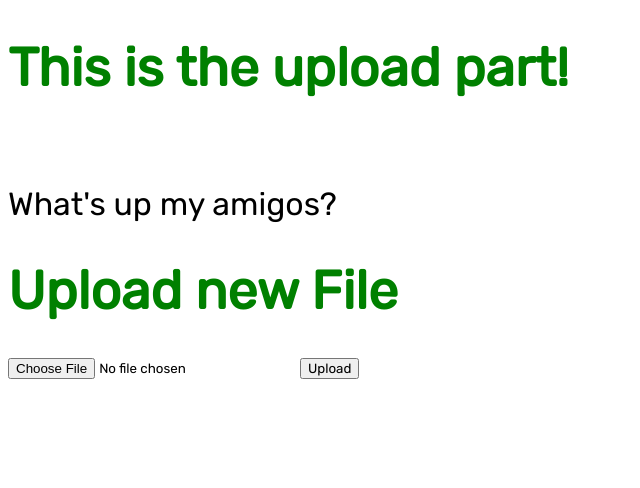
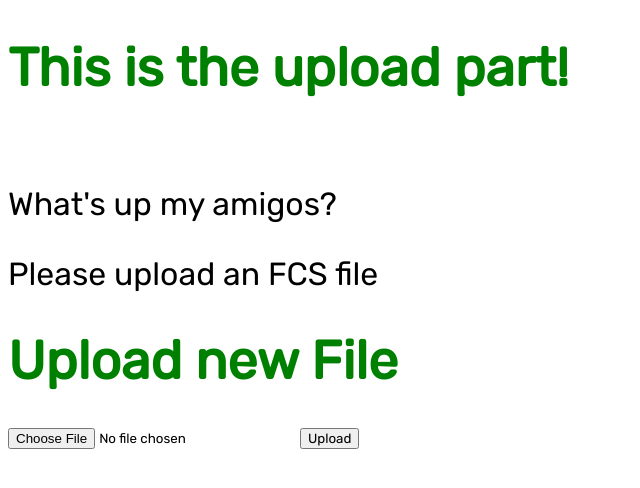
Before and after one commit to ayaanza29/zuhayr_sample-webapp, a Flask app: page /upload.html in a window 1280 px wide. Shown: the part 55-543 px from the top of the page, without its empty margins (0-640 px from the left). Run offline with Flask 2, Linux system fonts and the light colour scheme.

Commit message:
new r file

```diff
--- a/app.py
+++ b/app.py
@@ -4,7 +4,7 @@ import os
 from werkzeug.utils import secure_filename
 
 UPLOAD_FOLDER = "C:/Users/rkhan/Desktop/Z Research Programming"
-ALLOWED_EXTENSIONS = {'txt', 'pdf', 'png', 'jpg', 'jpeg', 'gif'}
+ALLOWED_EXTENSIONS = {'txt', 'pdf', 'png', 'jpg', 'jpeg', 'gif', 'fcs'}
 
 app = Flask(__name__)
 app.config["Upload_Folder"] = UPLOAD_FOLDER
--- a/templates/index.html
+++ b/templates/index.html
@@ -60,6 +60,6 @@
     <p>This site has been visited {{ count }} times.</p>
     <p>How is it going in Lebanon, are you having fun?.</p>
     <p>The current time is {{ current_date }}.</p>
-    <img src="images/UMAP.jpg" />
-    <!-- <img src="umap example.png" alt="umap example"/>  -->
+    <!-- <img src="images/UMAP.jpg" />
+    <img src="umap example.png" alt="umap example"/>  -->
 </div>
--- a/templates/uploadFormat.html
+++ b/templates/uploadFormat.html
@@ -55,6 +55,7 @@
 <div>
     <h1>This is the upload part!</h1><br>
     <p>What's up my amigos?</p>
+    <p>Please upload an FCS file</p>
 </div>
 
 <!doctype html>
```
Also changed, not shown: 2 other files.
